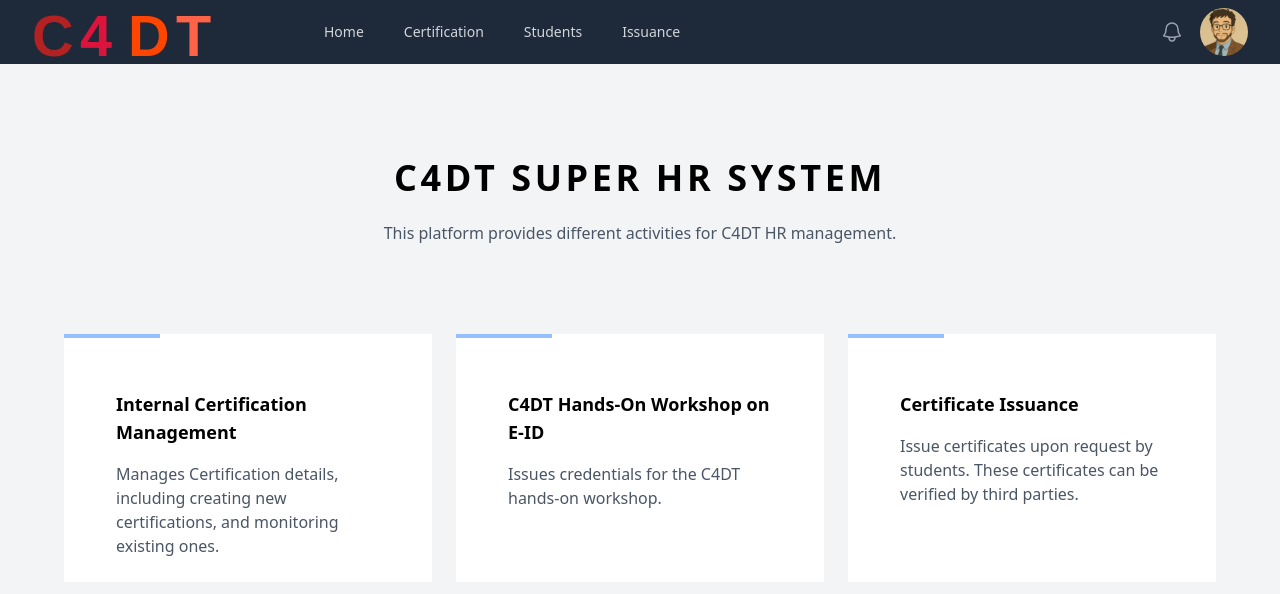
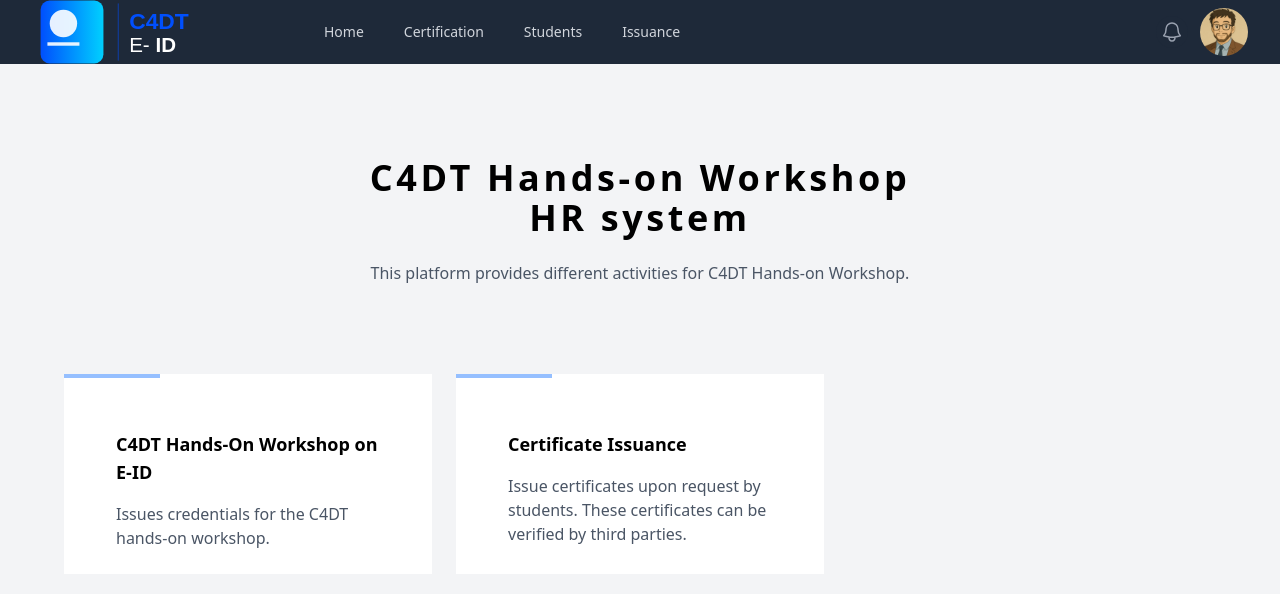
Before and after one commit to c4dt/SWIYU-demo, a Nuxt app: page /issuer in a window 1280 px wide. Shown: the top 594 px of the page. Built offline with nearby package versions, Linux system fonts and the light colour scheme.

Commit message:
refactor: removes lots of extra text - not needed

```diff
--- a/app/layouts/leoInc.vue
+++ b/app/layouts/leoInc.vue
@@ -105,11 +105,6 @@ const route = useRoute();
 const navigation = computed<NavigationItem[]>(() => [
   { name: "Home", href: "/verifier", current: route.name === "verifier-home" },
   {
-    name: "Employees",
-    href: "/verifier/employees",
-    current: route.name === "verifier-employees",
-  },
-  {
     name: "Hiring",
     href: "/verifier/verify",
     current: route.name === "verifier-verify",
--- a/app/pages/issuer/index.vue
+++ b/app/pages/issuer/index.vue
@@ -2,12 +2,14 @@
   <div class="sm:px-6 lg:py-16 relative">
     <div class="max-w-xl mx-auto text-center">
       <div class="inline-flex px-4 py-1.5 mx-auto rounded-full">
-        <p class="text-4xl font-semibold tracking-widest text-g uppercase">
-          C4DT super HR system
+        <p class="text-4xl font-semibold tracking-widest text-g">
+          C4DT Hands-on Workshop HR system
         </p>
       </div>
-      <p class="mt-4 text-base leading-relaxed text-gray-600 group-hover:text-white">
-        This platform provides different activities for C4DT HR management.
+      <p
+        class="mt-4 text-base leading-relaxed text-gray-600 group-hover:text-white"
+      >
+        This platform provides different activities for C4DT Hands-on Workshop.
       </p>
     </div>
     <div class="grid grid-cols-1 gap-2 mt-12 sm:grid-cols-3 lg:mt-20">
@@ -33,16 +35,9 @@
 definePageMeta({ layout: "c4dt" });
 const pages = ref([
   {
-    title: "Internal Certification Management",
-    url: "/issuer/certification",
-    description:
-      "Manages Certification details, including creating new certifications, and monitoring existing ones.",
-  },
-  {
     title: "C4DT Hands-On Workshop on E-ID",
     url: "/issuer/from-identity/verify",
-    description:
-      "Issues credentials for the C4DT hands-on workshop.",
+    description: "Issues credentials for the C4DT hands-on workshop.",
   },
   {
     title: "Certificate Issuance",
--- a/app/pages/issuer/students.vue
+++ /dev/null
@@ -1,7 +0,0 @@
-<script setup lang="ts">
-definePageMeta({ layout: 'c4dt' })
-</script>
-
-<template>
-  <NotImplemented homePageURL="/issuer" />
-</template>
--- a/app/pages/verifier/employees.vue
+++ /dev/null
@@ -1,16 +0,0 @@
-<template>
-  <NotImplemented homePageURL="/verifier" />
-</template>
-<script setup lang="ts">
-definePageMeta({ layout: "leo-inc" });
-useHead({
-  title: "Leo Inc. HR - Employees",
-  meta: [
-    {
-      name: "description",
-      content:
-        "Manage Employee Information and maintain their contact information.",
-    },
-  ],
-});
-</script>
--- a/app/pages/verifier/index.vue
+++ b/app/pages/verifier/index.vue
@@ -57,12 +57,6 @@ definePageMeta({
 });
 const pages = ref([
   {
-    title: "Employee Management",
-    url: "/verifier/employees",
-    description:
-      "Manages Employee Information and maintains their contact information.",
-  },
-  {
     title: "Hiring",
     url: "/verifier/verify",
     description:
```
Also changed, not shown: public/images/c4dt.svg.
